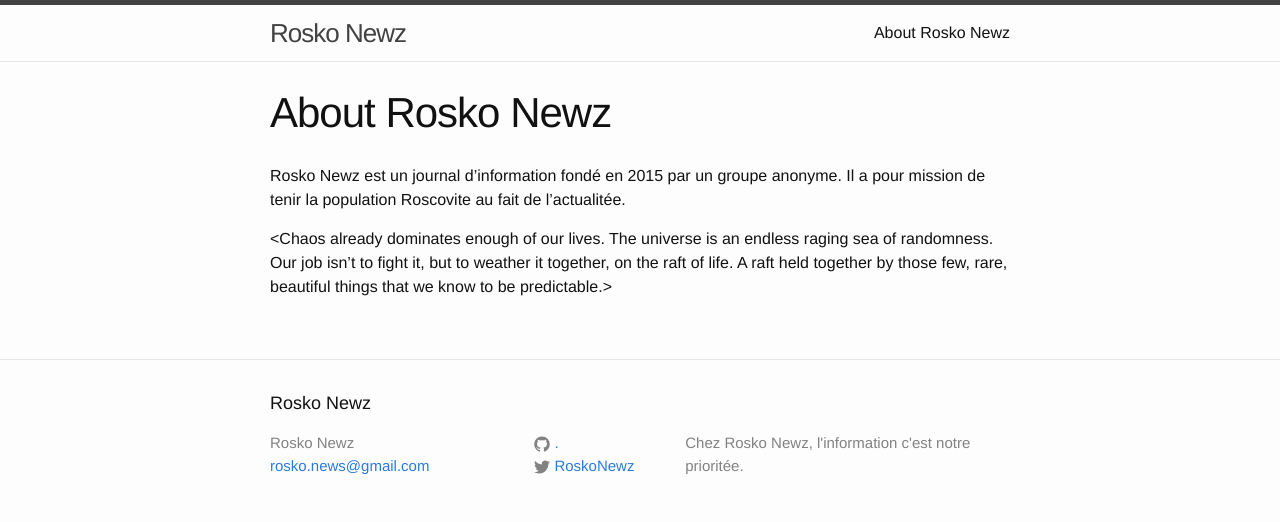
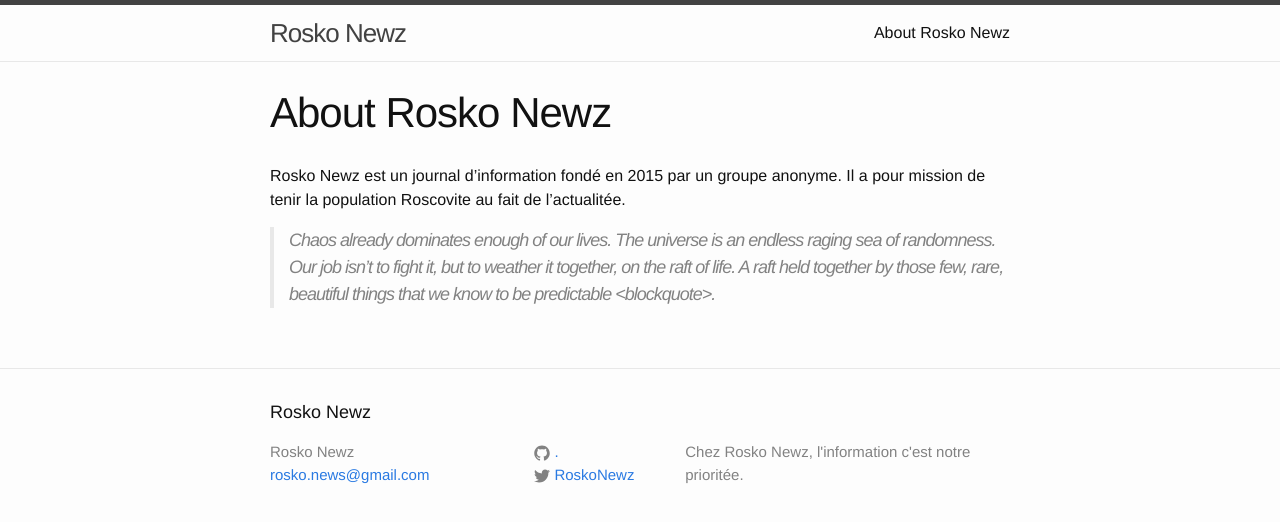
Before and after one commit to RoskoNewz/RoskoNewz.github.io, a Jekyll site: the page built from about.md, in a window 1280 px wide. Shown: the top 522 px of the page. Built offline with Jekyll 4.4.1, drawn with Linux system fonts in a browser that asks for light colours.

Commit message:
Update about.md

```diff
--- a/about.md
+++ b/about.md
@@ -7,4 +7,4 @@ permalink: /about/
 Rosko Newz est un journal d'information fondé en 2015 par un groupe anonyme.
 Il a pour mission de tenir la population Roscovite au fait de l'actualitée.
 
-<Chaos already dominates enough of our lives. The universe is an endless raging sea of randomness. Our job isn't to fight it, but to weather it together, on the raft of life. A raft held together by those few, rare, beautiful things that we know to be predictable.>
+>Chaos already dominates enough of our lives. The universe is an endless raging sea of randomness. Our job isn't to fight it, but to weather it together, on the raft of life. A raft held together by those few, rare, beautiful things that we know to be predictable <blockquote>.
```
